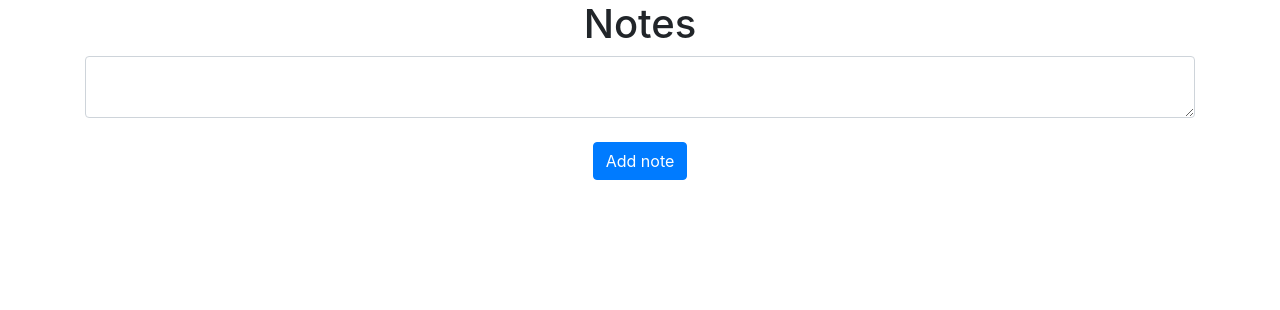
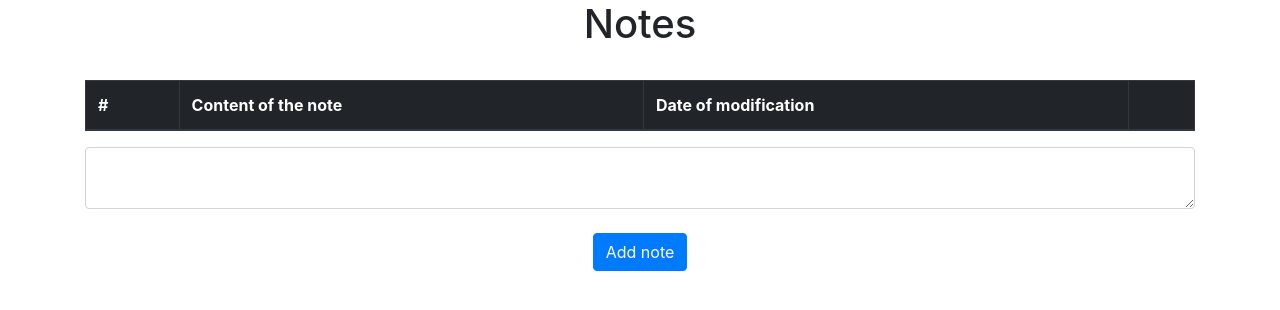
Before and after one commit to Gamattowicz/Flask_Website, a Flask app: page / in a window 1280 px wide. Shown: the part 40-350 px from the top of the page. Run offline with Flask 2, Linux system fonts and the light colour scheme; the visitor is signed in with stand-in values (Sample User, id 1); data comes from the database, SQL or seed files in the repository; data that the repository does not hold is empty; some libraries are stand-ins or nearby versions.

Commit message:
add list and date of modification in home page

```diff
--- a/website/templates/home.html
+++ b/website/templates/home.html
@@ -3,17 +3,33 @@
 
 {% block content %}
 <h1 align="center">Notes</h1>
-<ul class="list-group list-group-flush" id="notes">
-  {% for note in user.notes %}
-<!--    add date of creation notes-->
-    <li class="list-group-item">
-        {{ note.content }}
-        <button type="button" class="close" onClick="deleteNote({{ note.id }})">
-        <span aria-hidden="true">&times;</span>
-        </button>
-    </li>
-    {% endfor %}
-</ul>
+<br>
+<div class="table-responsive">
+    <table class="table table-bordered">
+        <thead class="thead-dark">
+            <tr>
+                <th scope="col">#</th>
+                <th scope="col">Content of the note</th>
+                <th scope="col">Date of modification</th>
+                <th scope="col"></th>
+            </tr>
+        </thead>
+        <thody>
+            {% for note in user.notes %}
+            <tr>
+                <th scope="row">{{note.id}}</th>
+                <td>{{ note.content }}</td>
+                <td>{{ note.date }}</td>
+                <td><button type="button" class="close" onClick="deleteNote({{ note.id }})">
+                    <span aria-hidden="true">&times;</span>
+                    </button>
+                </td>
+            </tr>
+            {% endfor %}
+        </thody>
+    </table>
+</div>
+
 <form method="POST">
     <textarea name="note" class="form-control" id="note"></textarea>
     <br>
```
Also changed, not shown: website/templates/user_list.html (+4 -4 lines).
